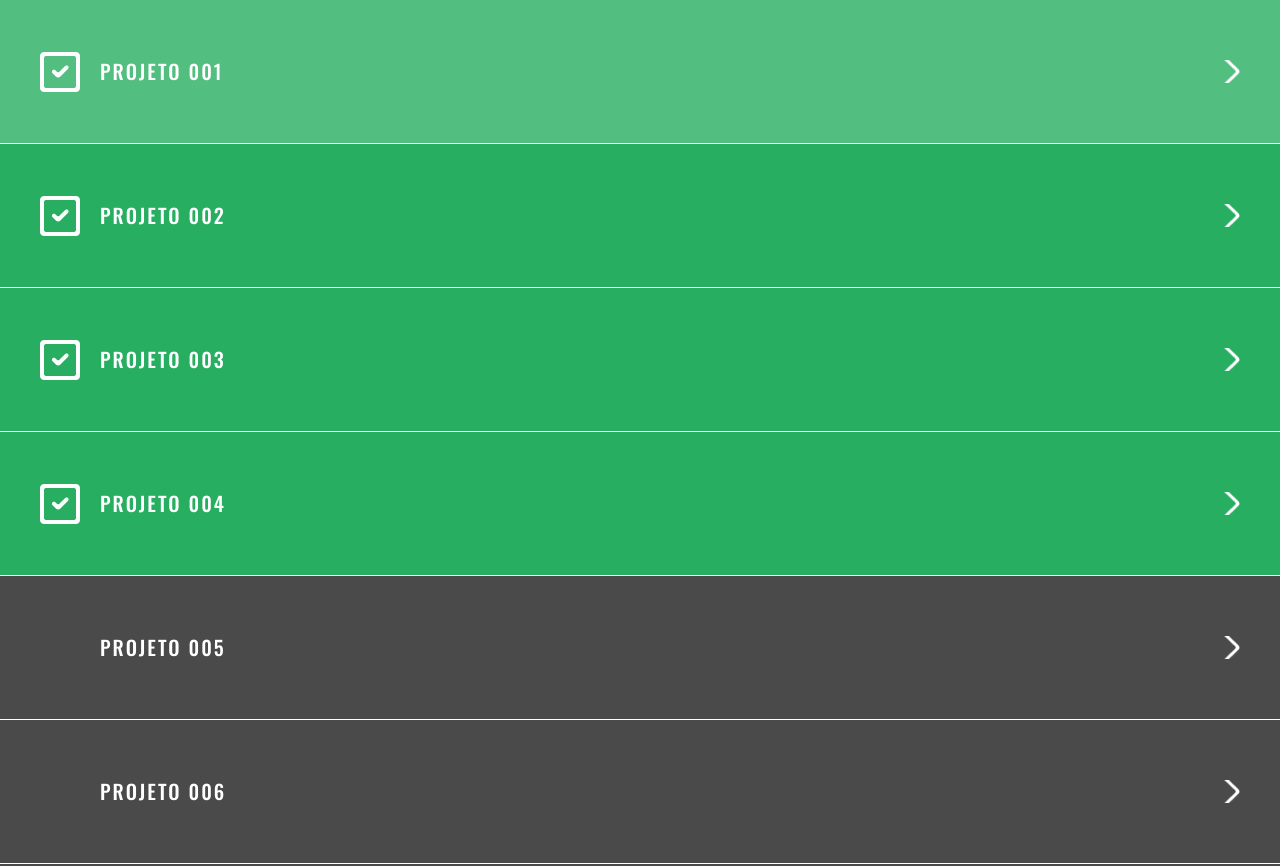
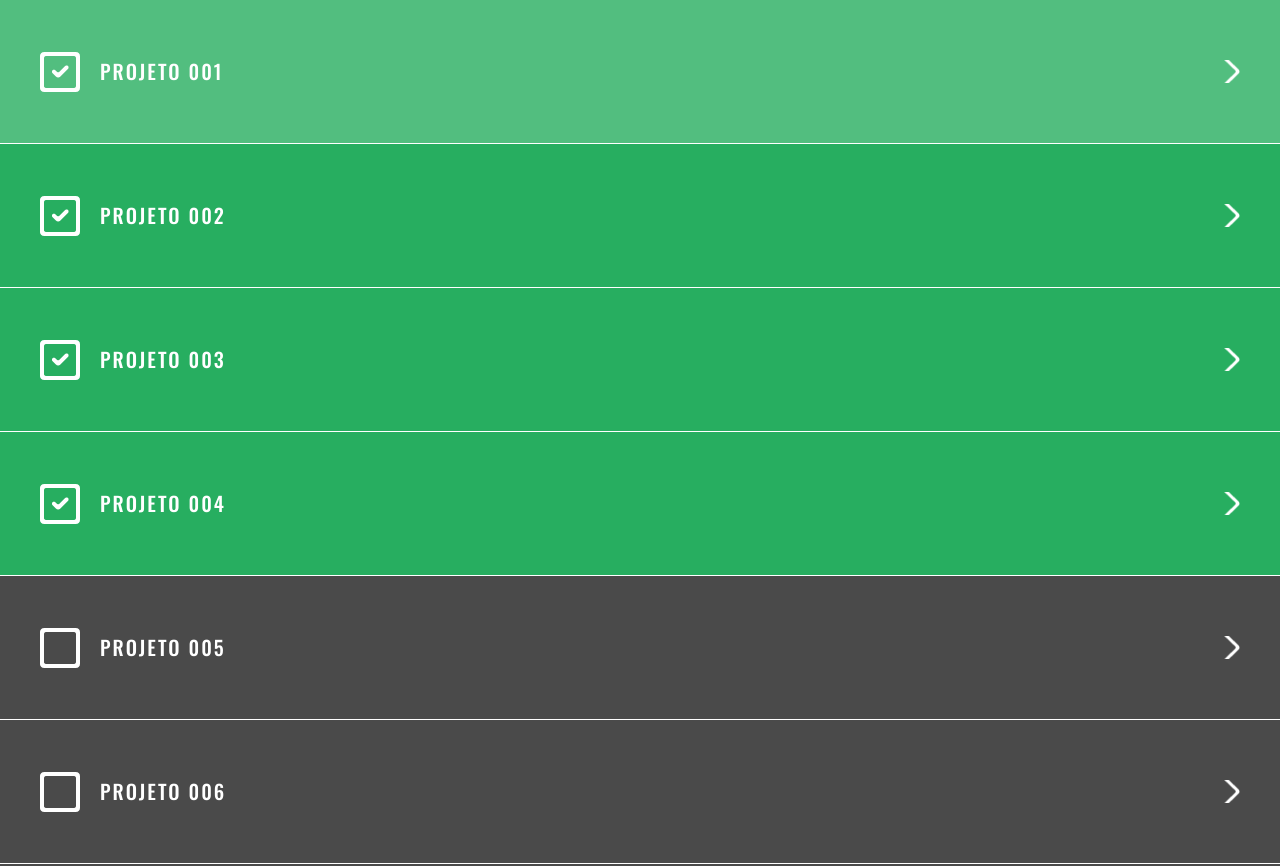
Before and after one commit to prflima/PCMakers-Projetos, a plain HTML site: page Projeto004/index.html in a window 1280 px wide. Shown: the top 866 px of the page. Drawn offline with nearby package versions, Linux system fonts and the light colour scheme.

Commit message:
Update estilo.css

```diff
--- a/Projeto004/Estilos/estilo.css
+++ b/Projeto004/Estilos/estilo.css
@@ -12,7 +12,7 @@ li{
     background-color: #4a4a4a;
     padding: 60px 40px 60px 100px;
     margin-bottom: 1px;
-    background-image: url(img/realizarTarefa.png);
+    background-image: url(../img/realizarTarefa.png);
     background-repeat: no-repeat;
     background-position: 40px center;
     cursor: url(../img/setaMouse.png), default;
```
